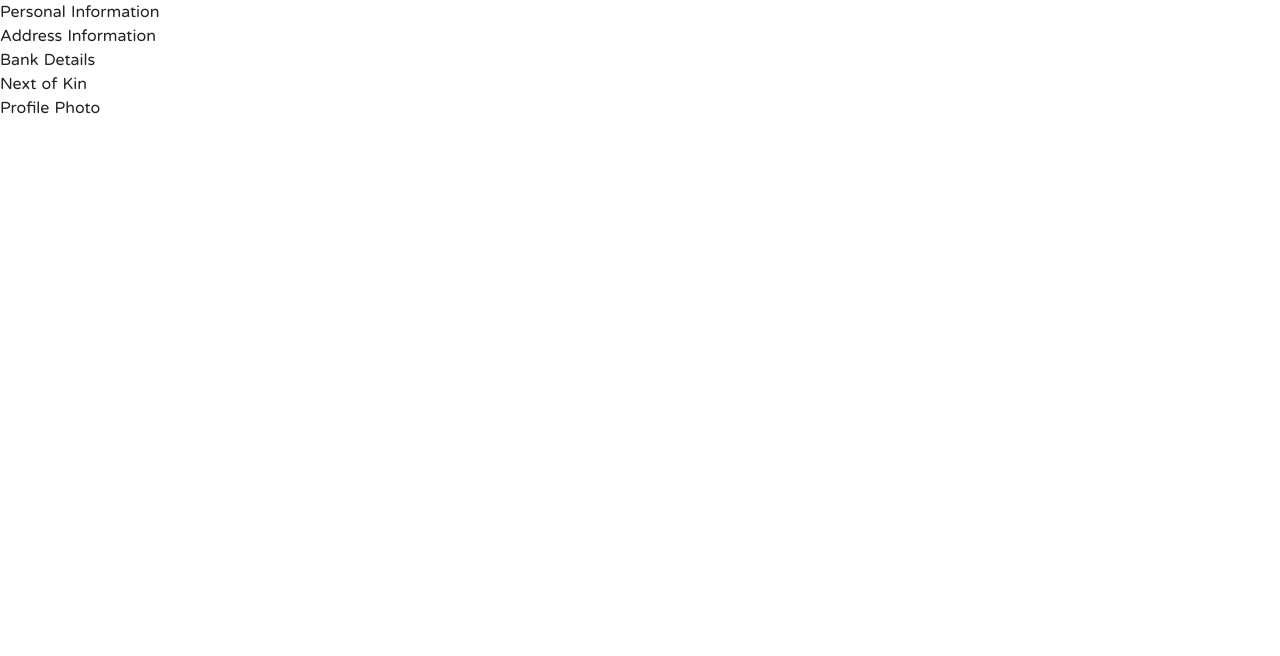
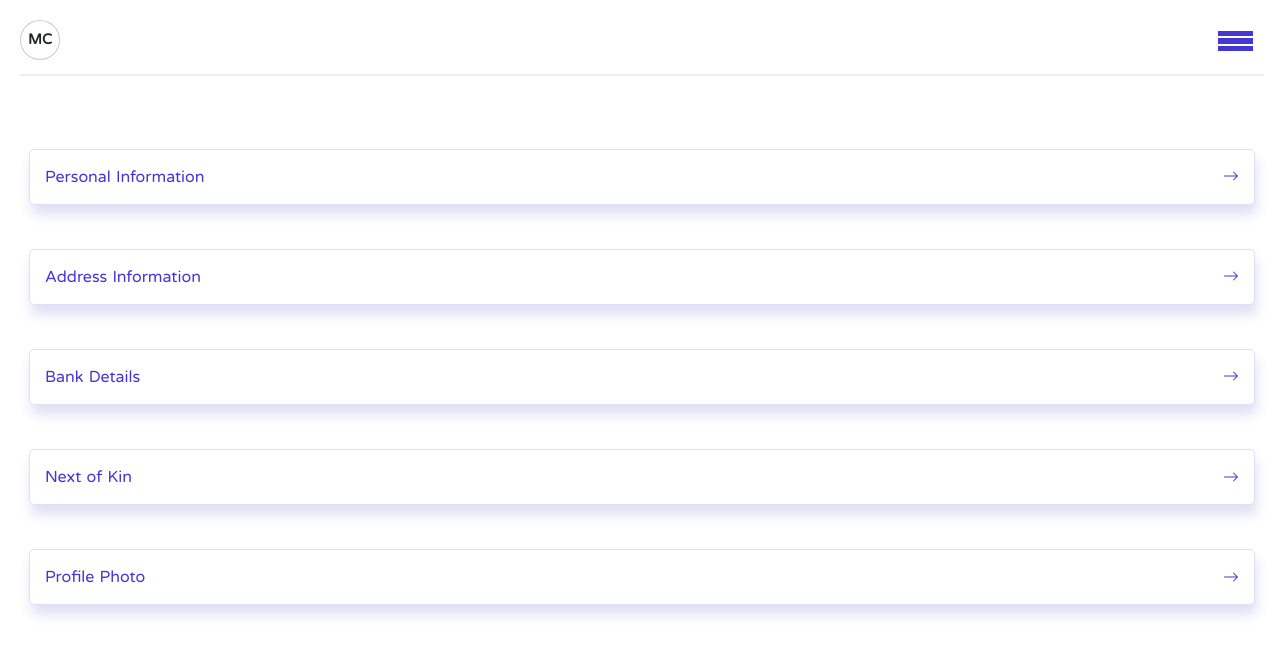
Before and after one commit to ondfavourmachine/AgentOfMerchantClan, a Nuxt app: page /settings in a window 1280 px wide. Shown: the top 656 px of the page. Built offline with nearby package versions, Linux system fonts and the light colour scheme.

Commit message:
settings page done

```diff
--- a/components/Header.vue
+++ b/components/Header.vue
@@ -27,9 +27,15 @@ export default Vue.extend({
 
     getInitials() {
       let userName: string | Array<string> = this.currentUser.full_name;
-      userName = (userName as string).split(" ");
-      userName = (userName as string[]).map(element => element.substring(0, 1));
-      return userName.join("").toUpperCase();
+      try {
+        userName = (userName as string).split(" ");
+        userName = (userName as string[]).map(element =>
+          element.substring(0, 1)
+        );
+        return userName.join("").toUpperCase();
+      } catch (error) {
+        return "mc".toUpperCase();
+      }
     }
   }
 });
--- a/pages/dashboard.vue
+++ b/pages/dashboard.vue
@@ -8,7 +8,7 @@
         <div class="other-stuff" style>
           <div class="settings">
             <!-- ../assets/css/images/settings.svg -->
-            <div class="holder">
+            <div @click="routeToSettings" class="holder">
               <span class="settings-img">
                 <img src="../assets/css/images/settings-colored.svg" alt />
               </span>
@@ -74,9 +74,18 @@ export default Vue.extend({
         { "m-ID": 62, Type: "Order", time: "1:43pm" }
       ]
     };
+  },
+
+  methods: {
+    routeToSettings() {
+      this.$router.push("/settings");
+    }
   }
 });
 </script>
 
 <style scoped>
+.holder {
+  cursor: pointer;
+}
 </style>
--- a/pages/index.vue
+++ b/pages/index.vue
@@ -1,7 +1,5 @@
 <template>
   <div class="container">
-
-
     <div class="picture-container">
       <img src="../assets/css/images/working-laptop.svg" style="width: 100%; height: 100%;" alt />
     </div>
@@ -29,19 +27,12 @@
         </div>
       </div>
     </div>
-
-
   </div>
 </template>
 
 <script lang="ts">
 import Vue from "vue";
-import PersonalInfo from "~/components/PersonalInfo.vue";
-import AddressInfo from "~/components/AddressInfo.vue";
-import BankDetails from "~/components/BankDetails.vue";
-import NextOfKin from "~/components/NextOfKin.vue";
 import { mapState, mapActions } from "vuex";
-// import axios from "@nuxtjs/axios";
 
 interface Bank {
   bank_id: string;
@@ -52,20 +43,12 @@ export default Vue.extend({
     this.$store.dispatch("fetchAllBanks");
     this.$store.dispatch("fetchAllStates");
   },
-  components: {
-    PersonalInfo,
-    AddressInfo,
-    BankDetails,
-    NextOfKin
-  },
+  components: {},
 
   computed: {
     ...mapState({
       tabToShow: "currentState"
     })
-  },
-  mounted() {
-    // this.toggleModal();
   },
 
   methods: {
@@ -74,39 +57,6 @@ export default Vue.extend({
     }),
     gotoInterests() {
       this.$router.push("interests");
-    },
-    // toggleModal() {
-    //   // We pass the ID of the button that we want to return focus to
-    //   // when the modal has hidden
-    //   (this.$refs["my-modal"] as any).toggle("#toggle-btn");
-    // },
-
-    setTabToShow(e: Event) {
-      const textContent: any = (e.target as HTMLLIElement).textContent;
-      if ((textContent as string).toLowerCase() == "personal") {
-        this.$store.commit("changeCurrentState", "personal");
-      }
-
-      if ((textContent as string).toLowerCase() == "address") {
-        this.$store.commit("changeCurrentState", "address");
-      }
-
-      if ((textContent as string).toLowerCase() == "acc info") {
-        this.$store.commit("changeCurrentState", "bank-details");
-      }
-
-      if ((textContent as string).toLowerCase() == "next of kin") {
-        this.$store.commit("changeCurrentState", "next-of-kin");
-      }
-    },
-
-    async hideModal() {
-      try {
-        await this.closeAndBegin("personal");
-        (this.$refs["my-modal"] as any).hide();
-      } catch (err) {
-        console.log(err);
-      }
     }
   }
 });
--- a/pages/settings/index.vue
+++ b/pages/settings/index.vue
@@ -1,17 +1,129 @@
 
 <template>
-  <div class="main">
-    <div>Personal Information</div>
-    <div>Address Information</div>
-    <div>Bank Details</div>
-    <div>Next of Kin</div>
-    <div>Profile Photo</div>
+  <div class="main-container">
+    <div class="parent">
+      <div class="child-one">
+        <div class="heading">
+          <Header />
+        </div>
+      </div>
+
+      <div class="child-two">
+        <nuxt-link to="/settings/personalinfo">
+          <div>
+            Personal Information
+            <span>
+              <b-icon-arrow-right></b-icon-arrow-right>
+            </span>
+          </div>
+        </nuxt-link>
+        <nuxt-link to="/settings/addressinfo">
+          <div>
+            Address Information
+            <span>
+              <b-icon-arrow-right></b-icon-arrow-right>
+            </span>
+          </div>
+        </nuxt-link>
+
+        <nuxt-link to="/settings/bankdetails">
+          <div>
+            Bank Details
+            <span>
+              <b-icon-arrow-right></b-icon-arrow-right>
+            </span>
+          </div>
+        </nuxt-link>
+
+        <nuxt-link to="/settings/nextofkin">
+          <div>
+            Next of Kin
+            <span>
+              <b-icon-arrow-right></b-icon-arrow-right>
+            </span>
+          </div>
+        </nuxt-link>
+
+        <nuxt-link to="/settings/bankdetails">
+          <div>
+            Profile Photo
+            <span>
+              <b-icon-arrow-right></b-icon-arrow-right>
+            </span>
+          </div>
+        </nuxt-link>
+      </div>
+    </div>
   </div>
 </template>
 
-<script>
-export default {};
+<script lang="ts">
+import Vue from "vue";
+import Header from "~/components/Header.vue";
+import {
+  BIcon,
+  BIconArrowUp,
+  BIconArrowDown,
+  BIconArrowRight
+} from "bootstrap-vue";
+export default Vue.extend({
+  components: {
+    Header,
+    BIconArrowRight
+  }
+});
 </script>
 
-<style>
+<style scoped>
+.parent {
+  grid-template-rows: 10vh 65vh 15vh;
+}
+
+div.child-two {
+  grid-row: 2/3;
+  padding: 12px;
+  display: grid;
+  grid-template-rows: repeat(5, 1fr);
+  align-items: center;
+  grid-gap: 5px;
+}
+div.child-two div {
+  color: rgba(20, 0, 204, 0.789);
+  border-radius: 5px;
+  border: 1px solid rgba(101, 98, 207, 0.2);
+  box-shadow: 2px 10px 12px rgba(101, 98, 207, 0.2);
+  padding: 15px;
+  max-width: 100%;
+}
+
+div.child-two div:nth-child(1) {
+  /* justify-content: center; */
+  grid-row: 1/2;
+  display: flex;
+  justify-content: space-between;
+}
+div.child-two div:nth-child(2) {
+  grid-row: 2/3;
+  display: flex;
+  justify-content: space-between;
+}
+div.child-two div:nth-child(3) {
+  grid-row: 3/4;
+  display: flex;
+  justify-content: space-between;
+}
+div.child-two div:nth-child(4) {
+  grid-row: 4/5;
+  display: flex;
+  justify-content: space-between;
+}
+div.child-two div:nth-child(5) {
+  grid-row: 5/6;
+  display: flex;
+  justify-content: space-between;
+}
+
+div.child-two div span {
+  color: rgba(20, 0, 204, 0.789);
+}
 </style>
```
Also changed, not shown: assets/css/images/working-laptop.svg, pages/settings/addressinfo.vue (renamed from components/AddressInfo.vue), pages/settings/bankdetails.vue (renamed from components/BankDetails.vue), pages/settings/nextofkin.vue (renamed from components/NextOfKin.vue), pages/settings/personalinfo.vue (renamed from components/PersonalInfo.vue).
